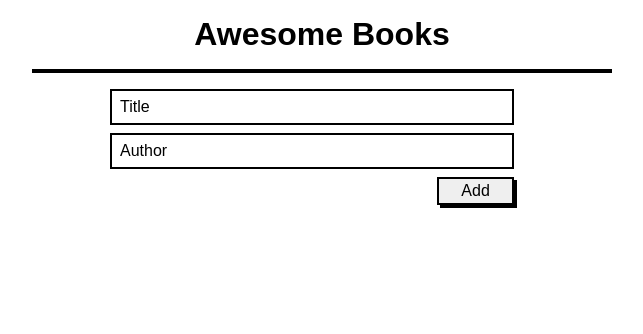
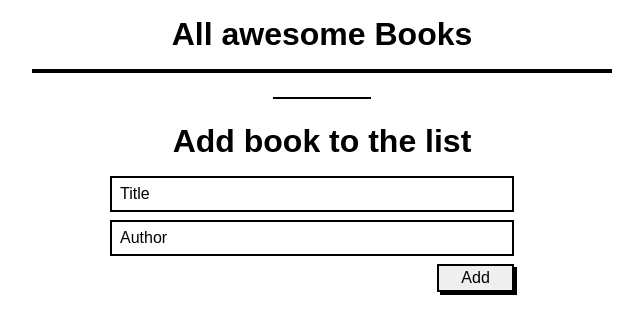
Before and after one commit to koomekevo/Awesome-Books, a plain HTML site: page index.html in a window 1280 px wide. Shown: the whole page, without its empty margins (318-961 px from the left). Drawn offline with Linux system fonts and the light colour scheme; a web font is replaced by a local one.

Commit message:
Change details

```diff
--- a/index.html
+++ b/index.html
@@ -16,7 +16,7 @@
 <body>
   <main>
     <div>
-      <h1 id="title" class="title">Awesome Books</h1>
+      <h1 id="title" class="title">All awesome Books</h1>
     </div>
 
     <div id="list" class="list">
@@ -24,7 +24,10 @@
       </ul>
     </div>
 
+    <div class="line"></div>
+
     <div id="form" class="form">
+      <h2>Add book to the list</h2>
       <form action="#" class="input-form" method="post">
         <input id="bookTitle" type="text" placeholder="Title">
         <input id="bookAuthor" type="text" placeholder="Author">
```
